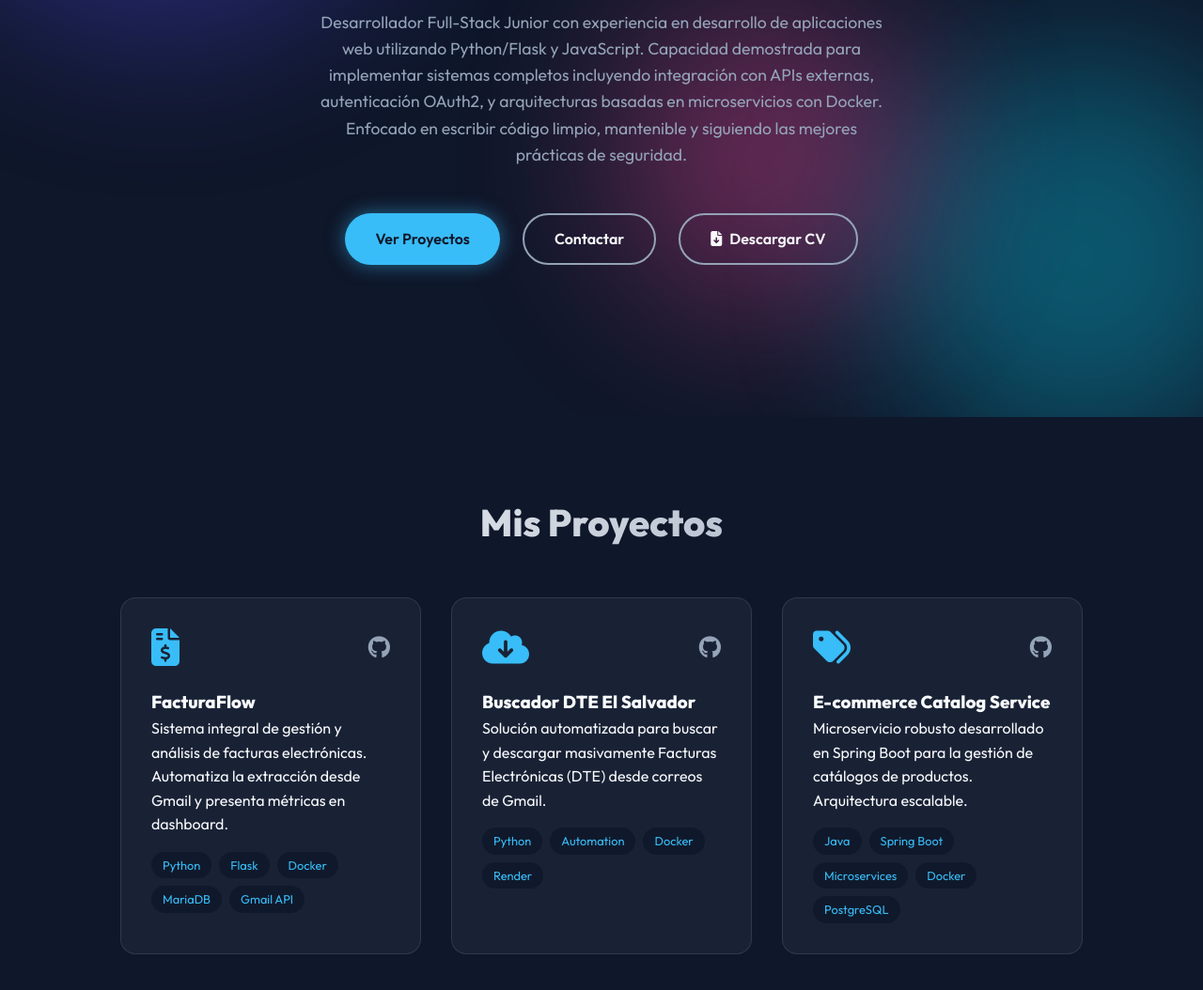
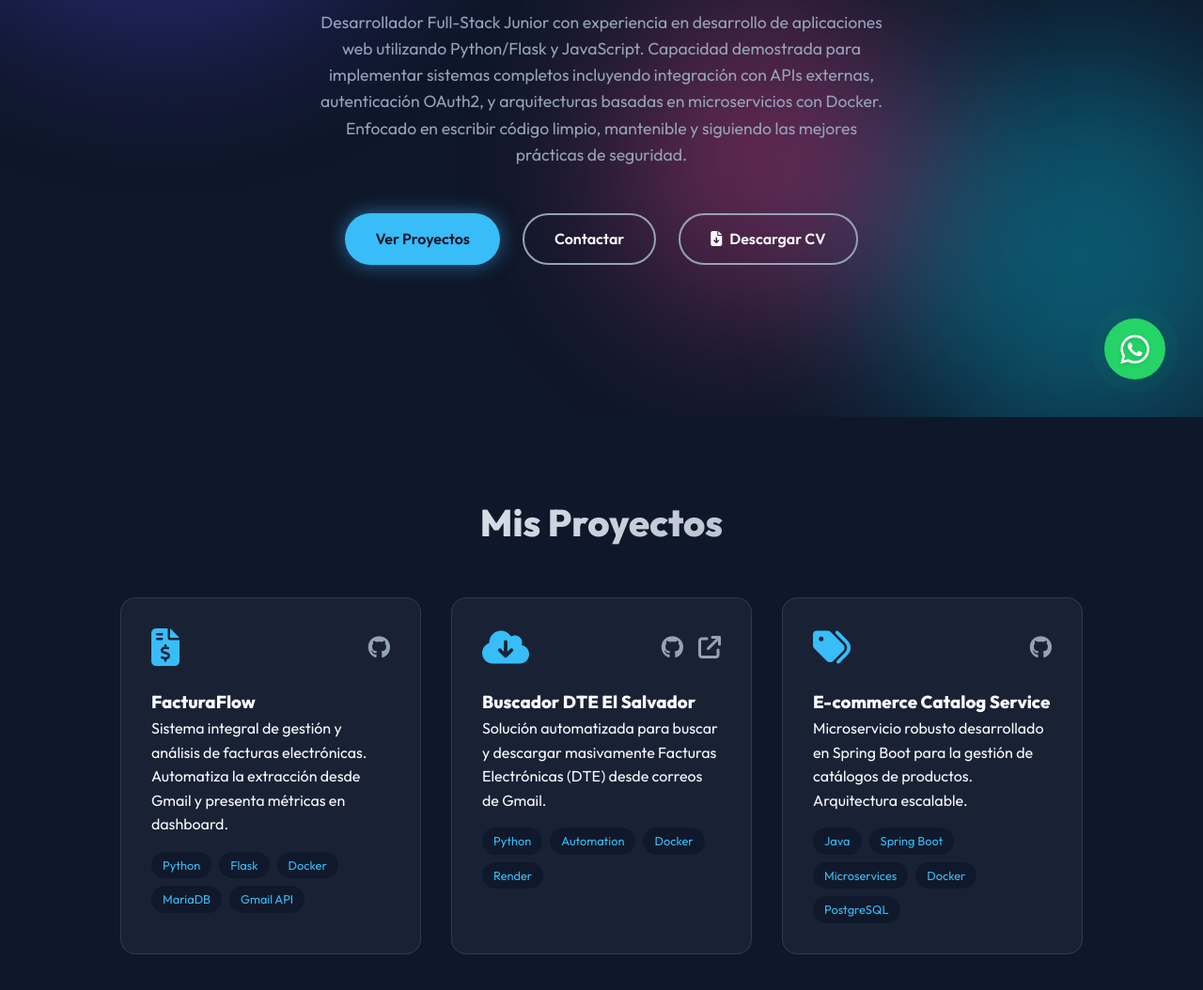
Before and after one commit to EliezerBD/mi-cv-web, a plain HTML site: page cv-portfolio/index.html in a window 1280 px wide. Shown: the part 356-1410 px from the top of the page at 94% size. Drawn offline with Linux system fonts and the light colour scheme.

Commit message:
Add WhatsApp floating button and update Buscador DTE deployment link

```diff
--- a/cv-portfolio/index.html
+++ b/cv-portfolio/index.html
@@ -6,6 +6,7 @@
 
 <!DOCTYPE html>
 <html lang="es">
+
 <head>
     <meta charset="UTF-8">
     <meta name="viewport" content="width=device-width, initial-scale=1.0">
@@ -72,21 +73,31 @@
             <article class="project-card glass-card">
                 <div class="card-header">
                     <i class="fa-solid fa-file-invoice-dollar project-icon"></i>
-                    <div class="links"><a href="https://github.com/EliezerBD/facturaflow" target="_blank"><i class="fa-brands fa-github"></i></a></div>
+                    <div class="links"><a href="https://github.com/EliezerBD/facturaflow" target="_blank"><i
+                                class="fa-brands fa-github"></i></a></div>
                 </div>
                 <h3>FacturaFlow</h3>
-                <p class="project-desc">Sistema integral de gestión y análisis de facturas electrónicas. Automatiza la extracción desde Gmail y presenta métricas en dashboard.</p>
-                <div class="tags"><span>Python</span><span>Flask</span><span>Docker</span><span>MariaDB</span><span>Gmail API</span></div>
+                <p class="project-desc">Sistema integral de gestión y análisis de facturas electrónicas. Automatiza la
+                    extracción desde Gmail y presenta métricas en dashboard.</p>
+                <div class="tags">
+                    <span>Python</span><span>Flask</span><span>Docker</span><span>MariaDB</span><span>Gmail API</span>
+                </div>
             </article>
 
             <!-- Proyecto 2 -->
             <article class="project-card glass-card">
                 <div class="card-header">
                     <i class="fa-solid fa-cloud-arrow-down project-icon"></i>
-                    <div class="links"><a href="https://github.com/EliezerBD/facturas-app-v2" target="_blank"><i class="fa-brands fa-github"></i></a></div>
+                    <div class="links">
+                        <a href="https://github.com/EliezerBD/facturas-app-v2" target="_blank" title="Ver Código"><i
+                                class="fa-brands fa-github"></i></a>
+                        <a href="https://facturas-app-v2.onrender.com/" target="_blank" title="Ver Demo"><i
+                                class="fa-solid fa-arrow-up-right-from-square"></i></a>
+                    </div>
                 </div>
                 <h3>Buscador DTE El Salvador</h3>
-                <p class="project-desc">Solución automatizada para buscar y descargar masivamente Facturas Electrónicas (DTE) desde correos de Gmail.</p>
+                <p class="project-desc">Solución automatizada para buscar y descargar masivamente Facturas Electrónicas
+                    (DTE) desde correos de Gmail.</p>
                 <div class="tags"><span>Python</span><span>Automation</span><span>Docker</span><span>Render</span></div>
             </article>
 
@@ -94,11 +105,14 @@
             <article class="project-card glass-card">
                 <div class="card-header">
                     <i class="fa-solid fa-tags project-icon"></i>
-                    <div class="links"><a href="https://github.com/EliezerBD/EcommDEMO" target="_blank"><i class="fa-brands fa-github"></i></a></div>
+                    <div class="links"><a href="https://github.com/EliezerBD/EcommDEMO" target="_blank"><i
+                                class="fa-brands fa-github"></i></a></div>
                 </div>
                 <h3>E-commerce Catalog Service</h3>
-                <p class="project-desc">Microservicio robusto desarrollado en Spring Boot para la gestión de catálogos de productos. Arquitectura escalable.</p>
-                <div class="tags"><span>Java</span><span>Spring Boot</span><span>Microservices</span><span>Docker</span><span>PostgreSQL</span></div>
+                <p class="project-desc">Microservicio robusto desarrollado en Spring Boot para la gestión de catálogos
+                    de productos. Arquitectura escalable.</p>
+                <div class="tags"><span>Java</span><span>Spring
+                        Boot</span><span>Microservices</span><span>Docker</span><span>PostgreSQL</span></div>
             </article>
         </div>
     </section>
@@ -149,8 +163,15 @@
         </div>
     </section>
 
+    <!-- Botón de WhatsApp Flotante -->
+    <a href="https://wa.me/50379017880?text=Hola%20Eliezer,%20vi%20tu%20portfolio%20y%20me%20gustaría%20contactar%20contigo."
+        class="whatsapp-float" target="_blank" title="Contactar por WhatsApp">
+        <i class="fa-brands fa-whatsapp"></i>
+    </a>
+
     <footer>
         <p>&copy; 2025 Eliezer Beltrán. Desarrollado con 💙 y código.</p>
     </footer>
 </body>
+
 </html>
--- a/cv-portfolio/style.css
+++ b/cv-portfolio/style.css
@@ -137,6 +137,7 @@ body {
     text-align: center;
     background: linear-gradient(120deg, #fff, var(--text-secondary));
     -webkit-background-clip: text;
+    background-clip: text;
     -webkit-text-fill-color: transparent;
 }
 
@@ -248,6 +249,11 @@ body {
 .project-icon {
     font-size: 2.5rem;
     color: var(--accent-color);
+}
+
+.links {
+    display: flex;
+    gap: 1rem;
 }
 
 .links a {
@@ -500,4 +506,66 @@ footer {
         display: block;
         margin-bottom: 5px;
     }
+
+    /* Ocultar el botón de WhatsApp en impresión */
+    .whatsapp-float {
+        display: none !important;
+    }
 }
+
+/* 10. BOTÓN WHATSAPP */
+.whatsapp-float {
+    position: fixed;
+    bottom: 40px;
+    right: 40px;
+    width: 65px;
+    height: 65px;
+    background-color: #25d366;
+    color: #fff;
+    border-radius: 50%;
+    display: flex;
+    align-items: center;
+    justify-content: center;
+    font-size: 35px;
+    box-shadow: 0 4px 15px rgba(0, 0, 0, 0.3), 0 0 20px rgba(37, 211, 102, 0.4);
+    z-index: 1000;
+    text-decoration: none;
+    transition: all 0.3s cubic-bezier(0.175, 0.885, 0.32, 1.275);
+    animation: whatsapp-pulse 2s infinite;
+}
+
+.whatsapp-float:hover {
+    transform: scale(1.1) rotate(10deg);
+    background-color: #20ba5a;
+    box-shadow: 0 6px 20px rgba(0, 0, 0, 0.4), 0 0 30px rgba(37, 211, 102, 0.6);
+    color: #fff;
+}
+
+.whatsapp-float i {
+    filter: drop-shadow(0 2px 2px rgba(0, 0, 0, 0.1));
+}
+
+@keyframes whatsapp-pulse {
+    0% {
+        box-shadow: 0 0 0 0 rgba(37, 211, 102, 0.7);
+    }
+
+    70% {
+        box-shadow: 0 0 0 15px rgba(37, 211, 102, 0);
+    }
+
+    100% {
+        box-shadow: 0 0 0 0 rgba(37, 211, 102, 0);
+    }
+}
+
+/* Responsivo para móviles */
+@media (max-width: 768px) {
+    .whatsapp-float {
+        bottom: 25px;
+        right: 25px;
+        width: 55px;
+        height: 55px;
+        font-size: 28px;
+    }
+}
```
